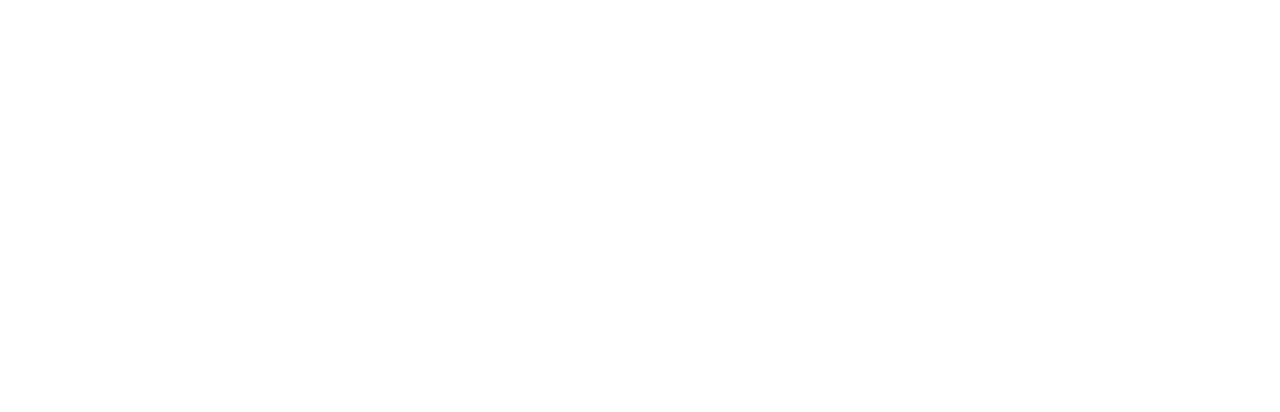
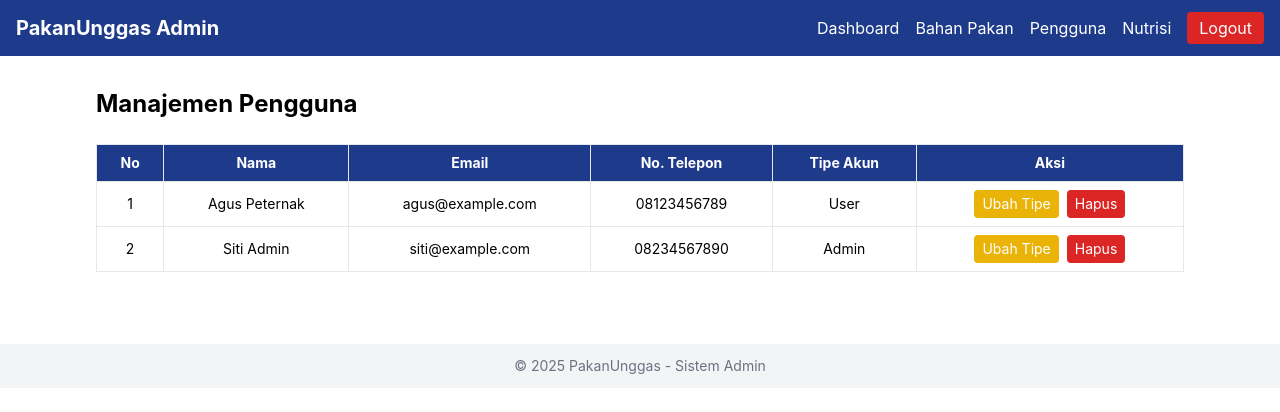
Before and after one commit to dhifanfadhilah/formulasi-ransum, a React (Create React App) app in the folder frontend/: page /admin/pengguna in a window 1280 px wide. Before the commit this address had no page. Shown: the top 412 px of the page. Built offline with nearby package versions, Linux system fonts and the light colour scheme.

Commit message:
add user management page for admin

```diff
--- a/frontend/src/App.js
+++ b/frontend/src/App.js
@@ -12,6 +12,7 @@
 import DetailFormulasi from './pages/DetailFormulasi';
 import DashboardAdmin from './pages/admin/DashboardAdmin';
 import BahanPakanAdmin from './pages/admin/BahanPakanAdmin';
+import PenggunaAdmin from './pages/admin/PenggunaAdmin';
 
 function App() {
   return (
@@ -29,6 +30,7 @@
         <Route path="/detail-formulasi" element={<DetailFormulasi />} />
         <Route path="/admin/dashboard" element={<DashboardAdmin />} />
         <Route path="/admin/bahan-pakan" element={<BahanPakanAdmin />} />
+        <Route path="/admin/pengguna" element={<PenggunaAdmin />} />
       </Routes>
     </Router>
   );
--- /dev/null
+++ b/frontend/src/pages/admin/PenggunaAdmin.js
@@ -0,0 +1,58 @@
+import React from "react";
+import HeaderAdmin from "../../components/HeaderAdmin";
+import FooterAdmin from "../../components/FooterAdmin";
+
+const PenggunaAdmin = () => {
+  const pengguna = [
+    { id: 1, nama: "Agus Peternak", email: "agus@example.com", no: "08123456789", type: "User" },
+    { id: 2, nama: "Siti Admin", email: "siti@example.com", no: "08234567890", type: "Admin" },
+  ];
+
+  return (
+    <>
+      <HeaderAdmin />
+      <main className="p-4 md:p-8 max-w-6xl mx-auto">
+        <div className="mb-6">
+          <h2 className="text-2xl font-bold">Manajemen Pengguna</h2>
+        </div>
+
+        <div className="overflow-x-auto">
+          <table className="w-full border text-sm">
+            <thead className="bg-blue-900 text-white">
+              <tr>
+                <th className="px-3 py-2 border">No</th>
+                <th className="px-3 py-2 border">Nama</th>
+                <th className="px-3 py-2 border">Email</th>
+                <th className="px-3 py-2 border">No. Telepon</th>
+                <th className="px-3 py-2 border">Tipe Akun</th>
+                <th className="px-3 py-2 border">Aksi</th>
+              </tr>
+            </thead>
+            <tbody>
+              {pengguna.map((user, index) => (
+                <tr key={user.id} className="text-center hover:bg-gray-100">
+                  <td className="border px-3 py-2">{index + 1}</td>
+                  <td className="border px-3 py-2">{user.nama}</td>
+                  <td className="border px-3 py-2">{user.email}</td>
+                  <td className="border px-3 py-2">{user.no}</td>
+                  <td className="border px-3 py-2 capitalize">{user.type}</td>
+                  <td className="border px-3 py-2 space-x-2">
+                    <button className="text-sm bg-yellow-500 text-white px-2 py-1 rounded hover:bg-yellow-600">
+                      Ubah Tipe
+                    </button>
+                    <button className="text-sm bg-red-600 text-white px-2 py-1 rounded hover:bg-red-700">
+                      Hapus
+                    </button>
+                  </td>
+                </tr>
+              ))}
+            </tbody>
+          </table>
+        </div>
+      </main>
+      <FooterAdmin />
+    </>
+  );
+};
+
+export default PenggunaAdmin;
```
